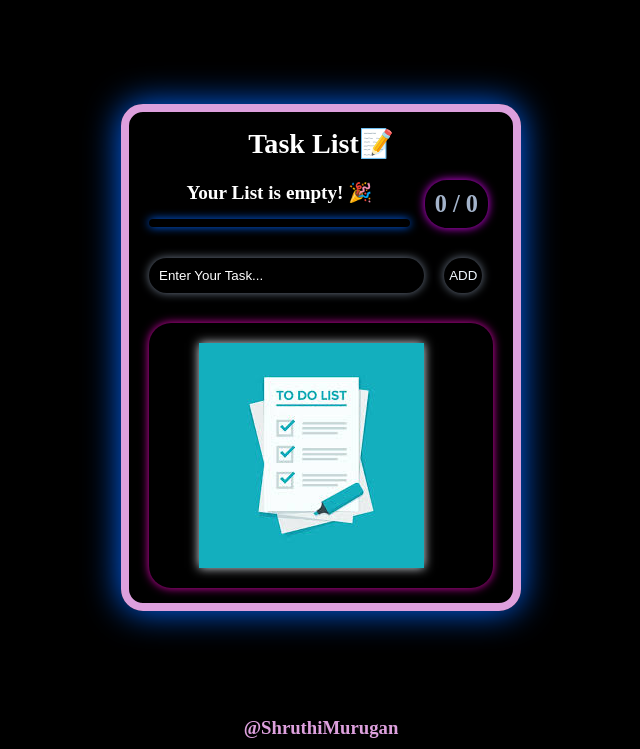
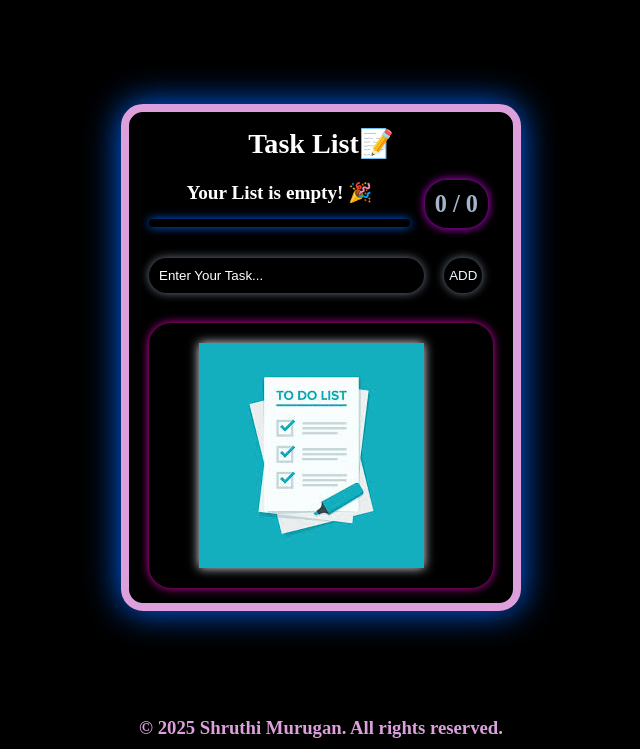
Before and after one commit to shruthilmurugan/todo-app, a plain HTML site: page index.html in a window 1280 px wide. Shown: the part 51-800 px from the top of the page, without its empty margins (319-959 px from the left). Drawn offline with Linux system fonts and the light colour scheme.

Commit message:
Update index.html

```diff
--- a/index.html
+++ b/index.html
@@ -39,7 +39,7 @@
         </div>
     </main>
     <footer>
-        <h3>@ShruthiMurugan</h3>
+        <h3>&copy; 2025 Shruthi Murugan. All rights reserved.</h3>
     </footer>
     <script src="script.js"></script>
 </body>
```
